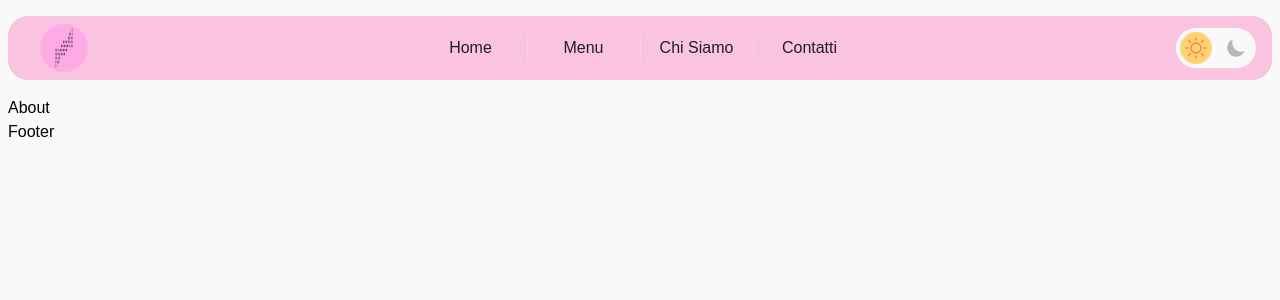
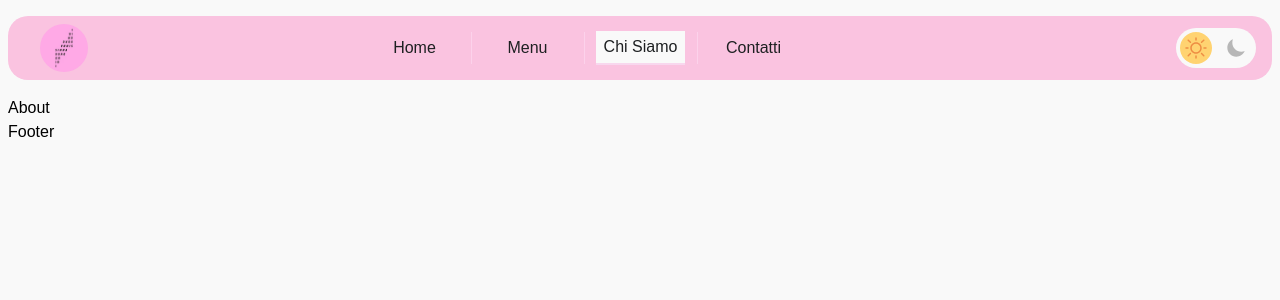
Before and after one commit to orlifera/prototipo, a React (Vite) app: page /about in a window 1280 px wide. Shown: the top 300 px of the page. Built offline with nearby package versions, Linux system fonts and the light colour scheme.

Commit message:
active page navbar

```diff
--- a/src/components/Navbar.jsx
+++ b/src/components/Navbar.jsx
@@ -1,7 +1,7 @@
 import React, { useEffect, useState } from 'react'
 import Switch from './Switch'
 import MobileNav from './MobileNav';
-import { Link } from 'react-router-dom'
+import { NavLink } from 'react-router-dom'
 import sinna from '../assets/images/sinna_logo.jpeg'
 
 
@@ -24,26 +24,26 @@
                     <img src={ sinna } />
                 </a>
                 <ul>
-                    <li>
-                        <Link to="/">Home</Link>
+                    <li className='first'>
+                        <NavLink exact to="/" activeClassName="active">Home</NavLink>
                     </li>
                     <li>
-                        <Link to="/menu">Menu</Link>
+                        <NavLink to="/menu" activeClassName="active">Menu</NavLink>
                     </li>
                     <li>
-                        <Link to="/about">Chi Siamo</Link>
+                        <NavLink to="/about" activeClassName="active">Chi Siamo</NavLink>
                     </li>
-                    <li>
-                        <Link to="/contact">Contatti</Link>
+                    <li >
+                        <NavLink to="/contact" activeClassName="active">Contatti</NavLink>
                     </li>
+                    <li className='slide'></li>
                 </ul>
-
                 <ul>
                     <li className="switch">
                         <Switch />
                     </li>
                 </ul>
-            </nav >
+            </nav>
         )
     } else {
         return (
--- a/src/index.css
+++ b/src/index.css
@@ -113,14 +113,35 @@
 
 #menu ul li {
   width: 7em;
+  height: 2em;
   min-width: 5em;
   display: flex;
   justify-content: center;
   align-items: center;
 }
 
-#menu ul li:not(:last-child) {
+#menu ul li:not(:last-child, :nth-child(4)) {
   border-right: 1px solid var(--accent-100);
+}
+
+#menu ul li a {
+  height: 100%;
+  width: 80%;
+  display: flex;
+  justify-content: center;
+  align-items: center;
+  transition: background-color 0.3s ease, color 0.3s ease, border-bottom 0.3s ease;
+}
+
+#menu ul li a:hover {
+  background-color: var(--bg-100);
+  color: var(--text-100);
+  border-bottom: 2px solid var(--primary-100);
+}
+
+#menu ul li a.active {
+  background-color: var(--bg-100);
+  border-bottom: 2px solid var(--primary-100);
 }
 
 a:not(header a) {
```
